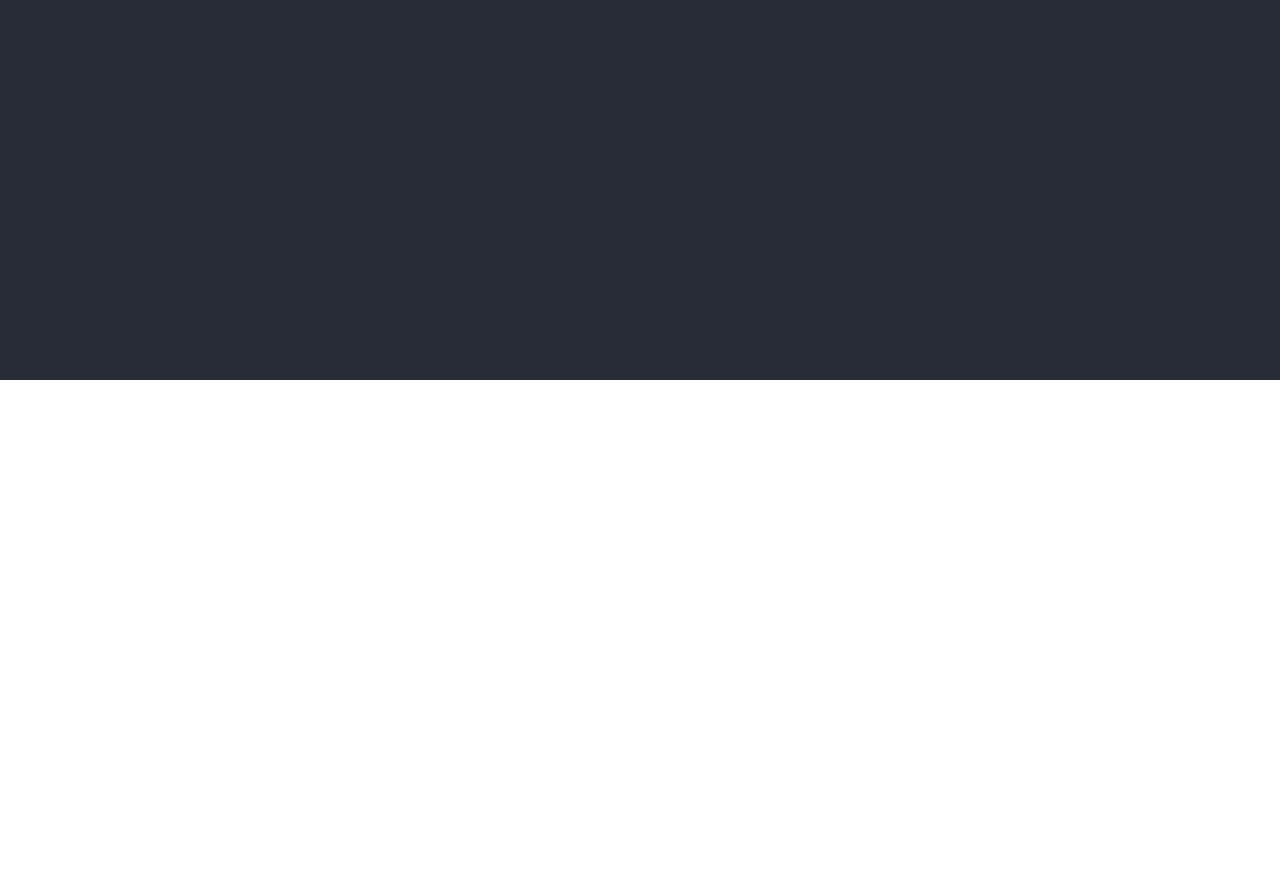
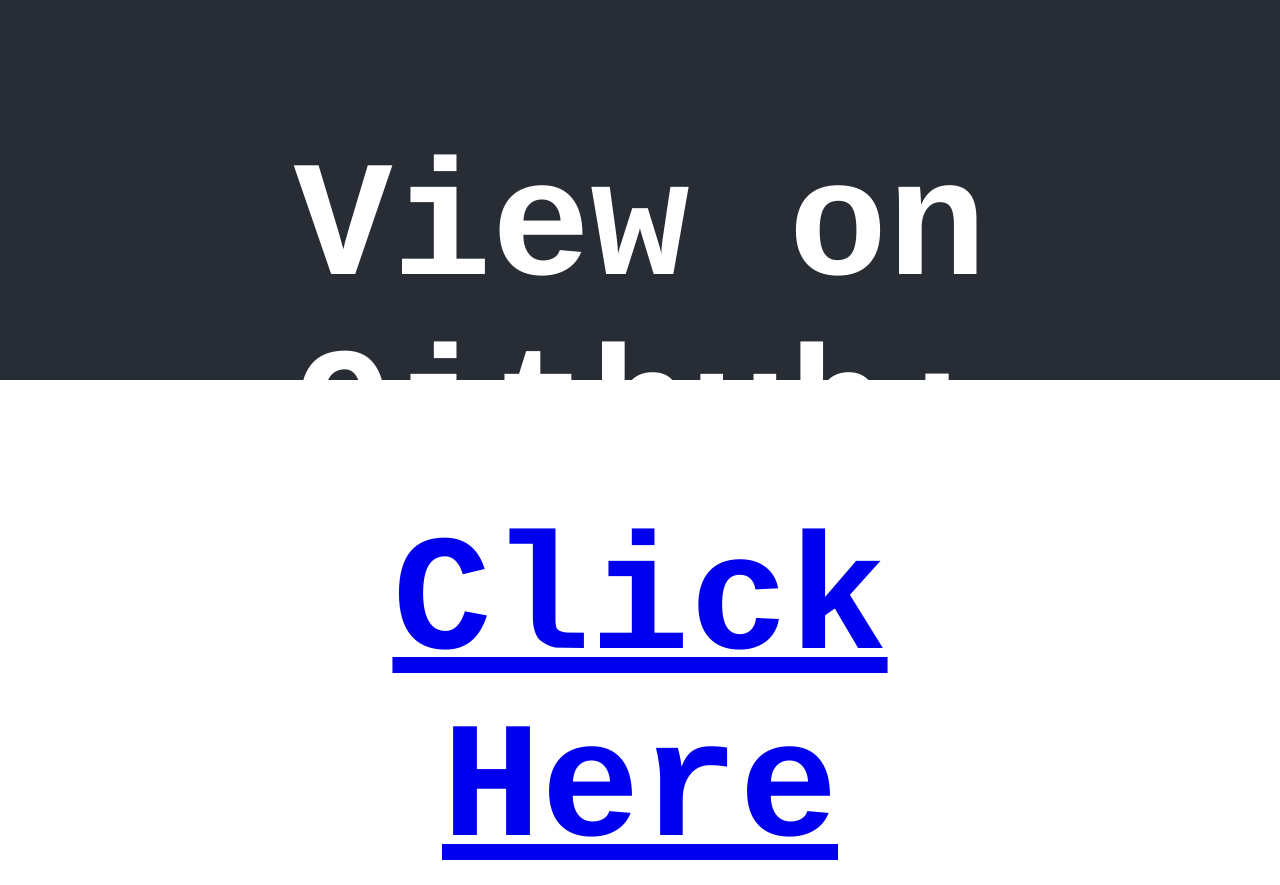
Before and after one commit to Olanetsoft/Ticking-Clock-With-React, a React (Create React App) app: page / in a window 1280 px wide. Shown: the part 420-1305 px from the top of the page. Before the commit the page ends 800 px from the top, so only its background shows below. Built offline with nearby package versions, Linux system fonts and the light colour scheme.

Commit message:
FOOTER COMPONENT CREATED

```diff
--- a/src/clock.js
+++ b/src/clock.js
@@ -1,4 +1,6 @@
 import React, { Component } from 'react';
+
+import Footer from './footer';
 
 import './clock.css';
 class Clock extends Component {
@@ -36,7 +38,9 @@
         return (
             <div className="Time">
                 <p> {this.state.time}</p>
+                <Footer/>
             </div>
+
         );
     }
 }
--- /dev/null
+++ b/src/footer.js
@@ -0,0 +1,11 @@
+import React from 'react';
+
+const Footer = () => {
+    return (
+        <div>
+            <h2>View on Github: <a href="https://github.com/Olanetsoft/Ticking-Clock-With-React">Click Here</a></h2>
+        </div>
+    );
+};
+
+export default Footer;
```
